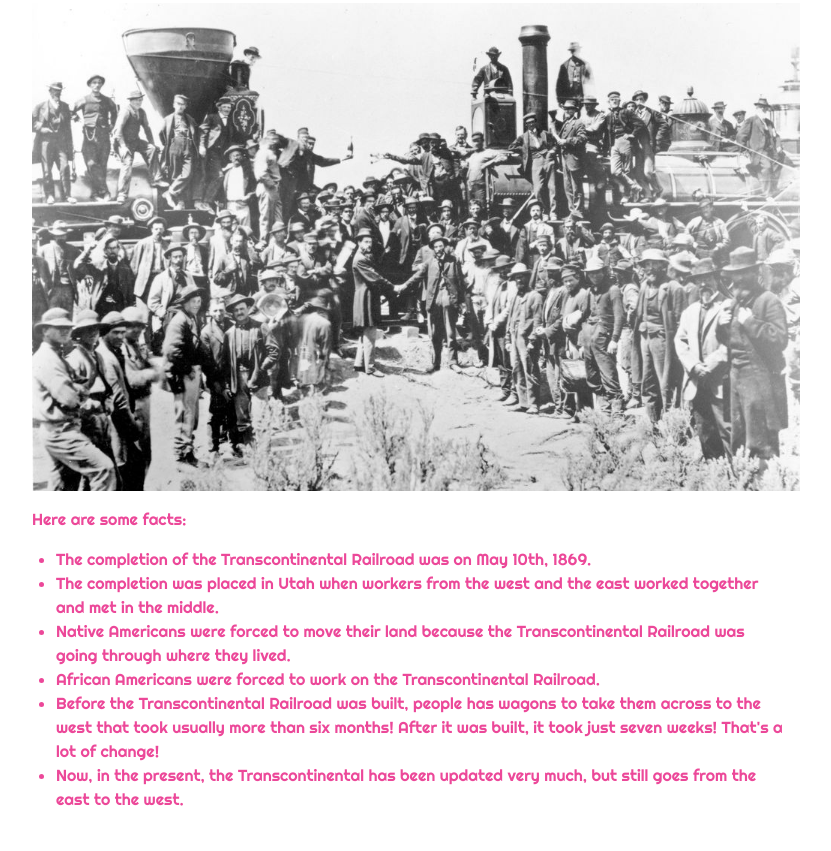
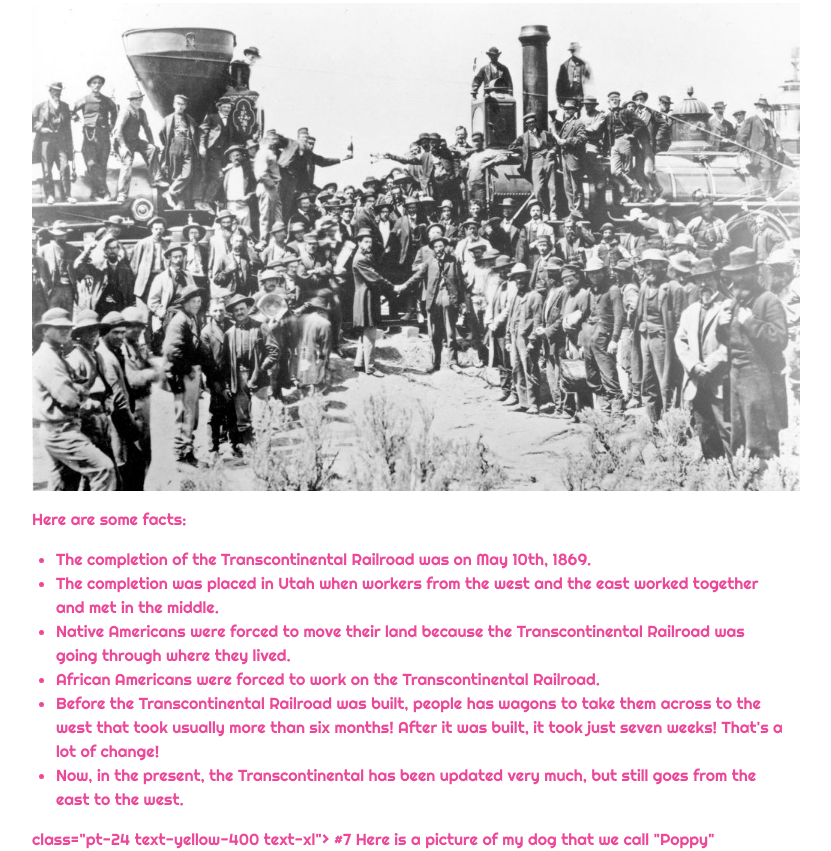
Before and after one commit to danbruder/adelynns_site, a website built with Vite: page index.html in a window 1280 px wide. Shown: the part 1965-2816 px from the top of the page, without its empty margins (224-1055 px from the left). Before the commit the page ends 2792 px from the top, so only its background shows below. Built offline with nearby package versions, Linux system fonts and the light colour scheme.

Commit message:
bubblegumistheworst

```diff
--- a/index.html
+++ b/index.html
@@ -86,8 +86,10 @@
                             After it was built, it took just seven weeks! That's a lot of change!
                         </li>
                         <li> Now, in the present, the Transcontinental has been updated very much, but still goes from the east to the west. </li>
+
                     </ul>
                 </div>
+                <div> class="pt-24 text-yellow-400 text-xl"> #7 Here is a picture of my dog that we call "Poppy"</div>
 
             </div>
         </div>
```
